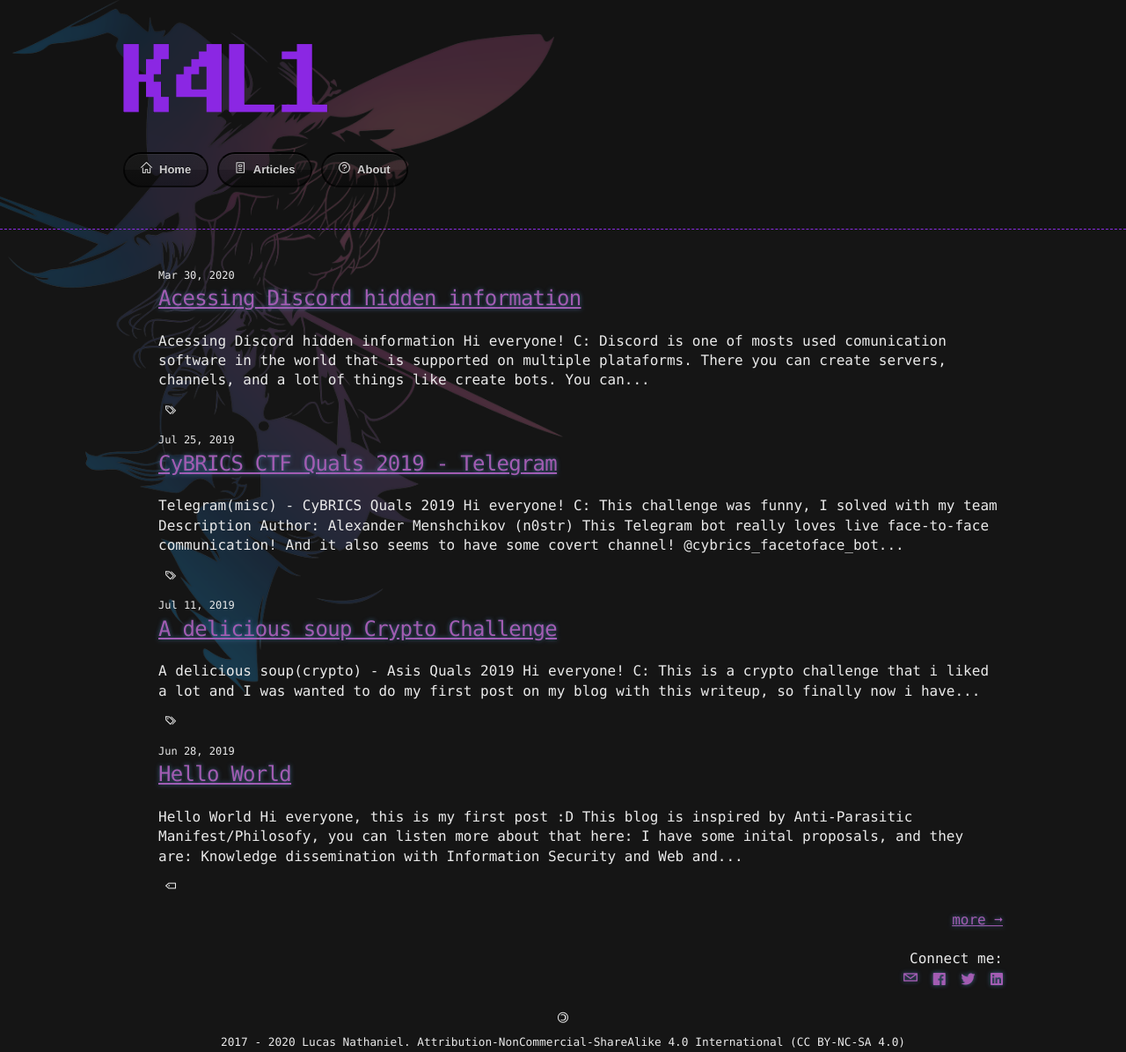
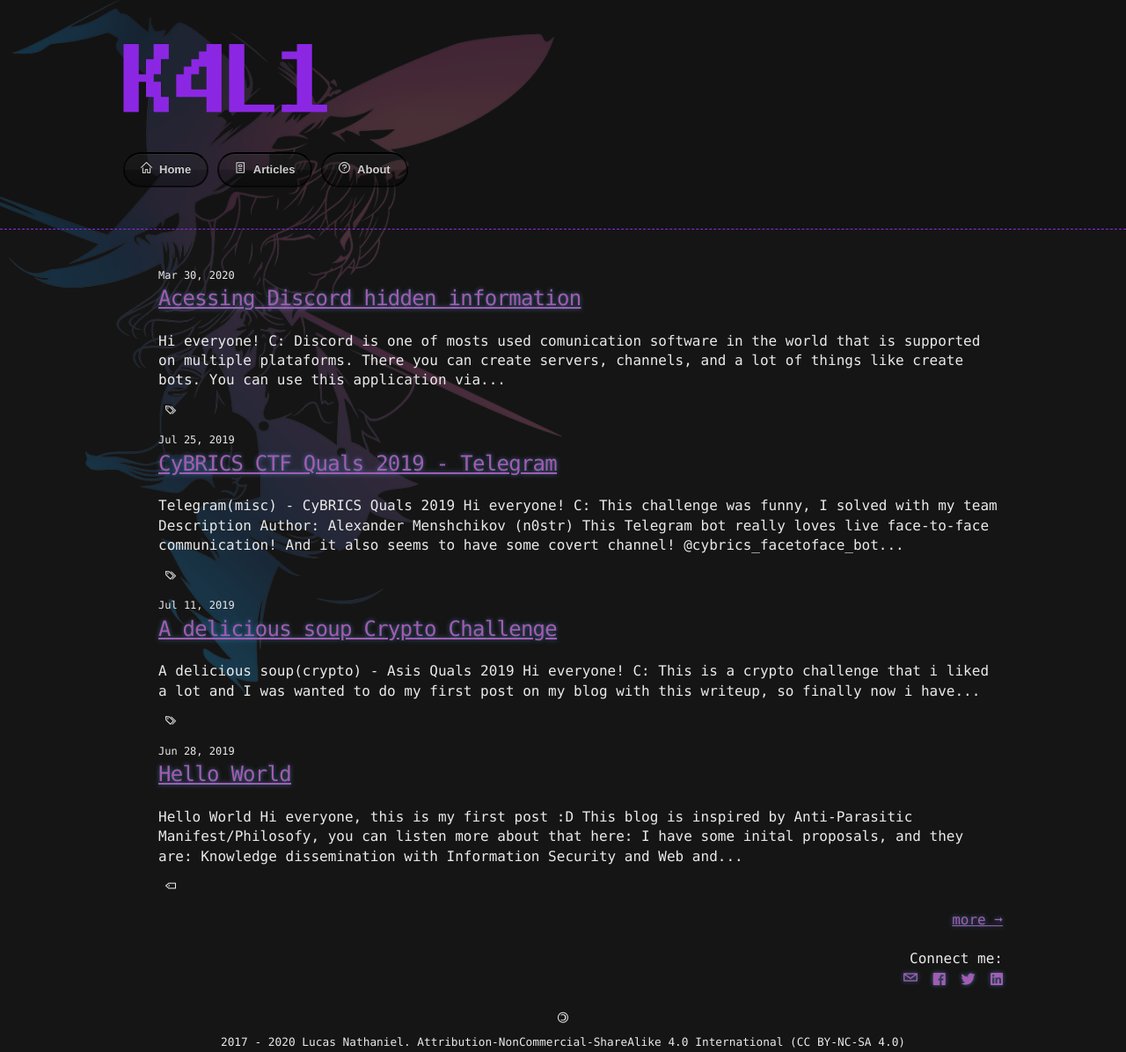
Before and after one commit to lucasnathaniel/K4L1_me, a Jekyll site: the page built from index.md, in a window 1280 px wide. Shown: the whole page at 88% size. Built offline with Jekyll 4.4.1, drawn with Linux system fonts in a browser that asks for light colours; nearby versions of some CDN libraries.

Commit message:
fix some bugs on discord hidden information post

````diff
--- a/_posts/2020-03-30-discord-hidden-information.md
+++ b/_posts/2020-03-30-discord-hidden-information.md
@@ -12,8 +12,6 @@
 - discord
 - api
 ---
-
-# Acessing Discord hidden information
 
 Hi everyone! C:
 
@@ -57,6 +55,7 @@
 ### BetterDiscord
 
 BetterDiscord is a cdited client that you can do a lot of cool stuffs like custom css, plugins and custom themes. For a long time Discord trying to deny this unoficial client updating the application to turn unuseful and threatening to ban users that use that. Btw, you can use this client with `Show hidden channels` plugin to solve this chall, as this video:
+
 [![](https://i.ytimg.com/vi/-COfkwjVEyY/hqdefault.jpg?sqp=-oaymwEZCNACELwBSFXyq4qpAwsIARUAAIhCGAFwAQ==&rs=AOn4CLDQJJwJF7bjMk4RFU-BPiv05QS35w)](https://www.youtube.com/watch?v=-COfkwjVEyY)
 
 ### Self-Bot
@@ -65,7 +64,7 @@
 
 I made the script below to get the hidden channell and print the topic and last_message_id:
 
-```python=
+```py
 import discord
 import asyncio
 from discord.ext import commands
@@ -100,7 +99,7 @@
 export TOKEN="Your Token"
 ```
 #### First Chall
-```
+```bash
 $ curl -sH "Authorization: $TOKEN" https://discordapp.com/api/v6/guilds/688190172793536536/channels | jq
 [
     //...
@@ -109,7 +108,7 @@
 ]
 ```
 #### Second Chall
-```
+```bash
 $ curl -sH "Authorization: $TOKEN" https://discordapp.com/api/v6/guilds/688190172793536536/channels | jq
 [
     //...
````
Also changed, not shown: other parts of _posts/2020-03-30-discord-hidden-information.md (+1 -1 lines).
